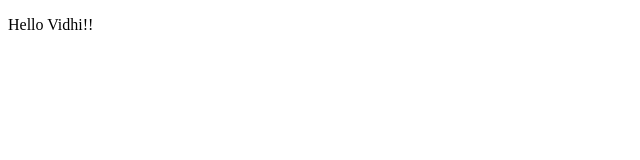
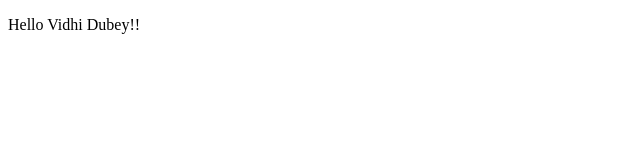
Before and after one commit to dubey14/TestProject, an Angular app: page / in a window 1280 px wide. Shown: the top 160 px of the page, without its empty margins (0-640 px from the left). Built offline with nearby package versions, Linux system fonts and the light colour scheme.

Commit message:
new changes

```diff
--- a/src/app/app.component.html
+++ b/src/app/app.component.html
@@ -1 +1 @@
-<p> Hello Vidhi!!</p>
+<p> Hello Vidhi Dubey!!</p>
```
